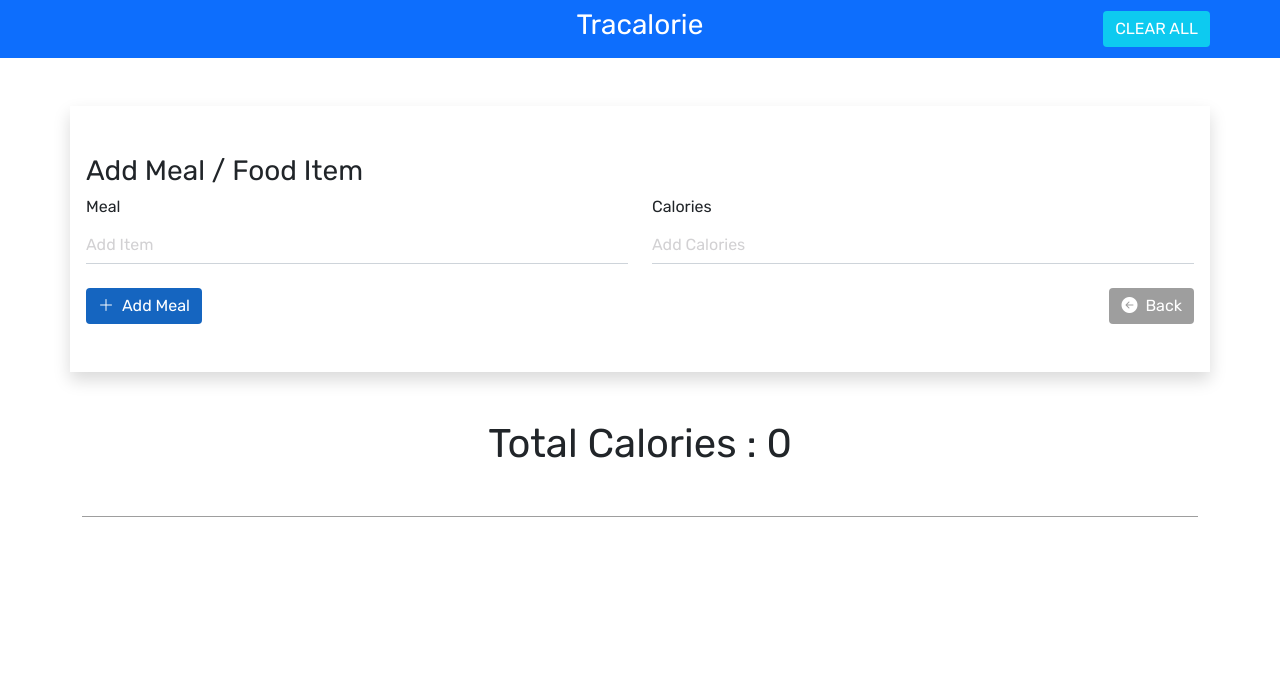
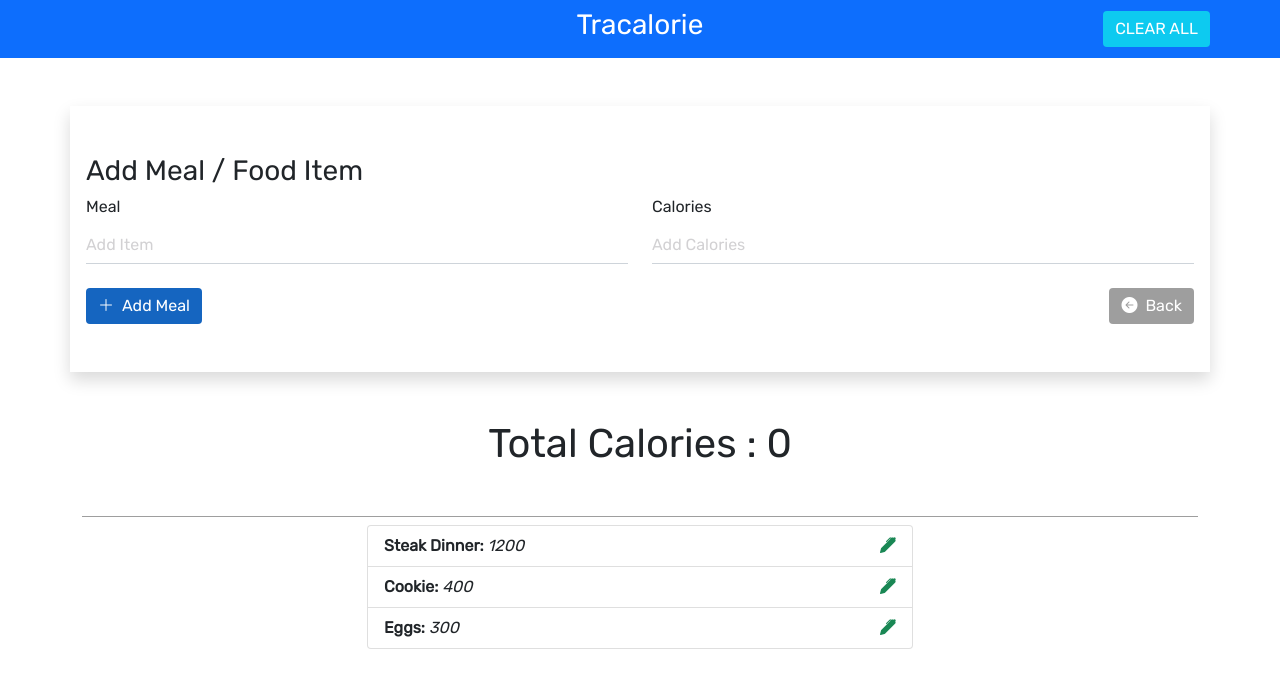
Before and after one commit to rez-a/food-calorie-management, a plain HTML site: page index.html in a window 1280 px wide. Drawn offline with nearby package versions, Linux system fonts and the light colour scheme.

Commit message:
Receive and display static items

```diff
--- a/app.js
+++ b/app.js
@@ -12,7 +12,7 @@ const ItemCtrl = (function() {
 
     // Data Structure
     const data = {
-        item: [
+        items: [
             { id: 0, name: 'Steak Dinner', calories: 1200 },
             { id: 1, name: 'Cookie', calories: 400 },
             { id: 2, name: 'Eggs', calories: 300 }
@@ -23,6 +23,9 @@ const ItemCtrl = (function() {
 
     //Public method
     return {
+        getItems: function() {
+            return data.items;
+        },
         logData: function() {
             return data;
         }
@@ -32,7 +35,27 @@ const ItemCtrl = (function() {
 
 // UI Controller
 const UICtrl = (function() {
+    const UISelector = {
+        itemList: '#item-list'
+    }
 
+    return {
+        populateItemList: function(items) {
+            let html = '';
+
+            items.forEach(item => {
+                html += `<li class="list-group-item d-flex justify-content-between" id="item-${item.id}">
+                            <div>
+                                <strong>${item.name}: </strong> <em> ${item.calories}</em>
+                            </div>
+                            <a href="#" class="secondary-content">
+                                <i class="bi bi-pen-fill text-success"></i>
+                            </a>
+                        </li>`;
+            })
+            document.querySelector(UISelector.itemList).innerHTML = html;
+        }
+    }
 })();
 
 // App Controller
@@ -42,7 +65,8 @@ const App = (function(ItemCtrl, UICtrl) {
     //Public methos
     return {
         init: function() {
-            console.log('Initializing App...')
+            const items = ItemCtrl.getItems()
+            UICtrl.populateItemList(items);
         }
     }
 
--- a/index.html
+++ b/index.html
@@ -46,6 +46,14 @@
                     </div>
                 </div>
             </div>
+            <div class="container">
+                <div class="row">
+                    <div class="col-6 mx-auto">
+                        <ul id="item-list" class="list-group">
+                        </ul>
+                    </div>
+                </div>
+            </div>
         </section>
     </main>
 
@@ -53,7 +61,7 @@
 
     <!-- Bootstrap Bundle with Popper -->
     <script src="https://cdn.jsdelivr.net/npm/bootstrap@5.1.3/dist/js/bootstrap.bundle.min.js" integrity="sha384-ka7Sk0Gln4gmtz2MlQnikT1wXgYsOg+OMhuP+IlRH9sENBO0LRn5q+8nbTov4+1p" crossorigin="anonymous"></script>
-
+    <script src="./app.js"></script>
 
 </body>
 
```
